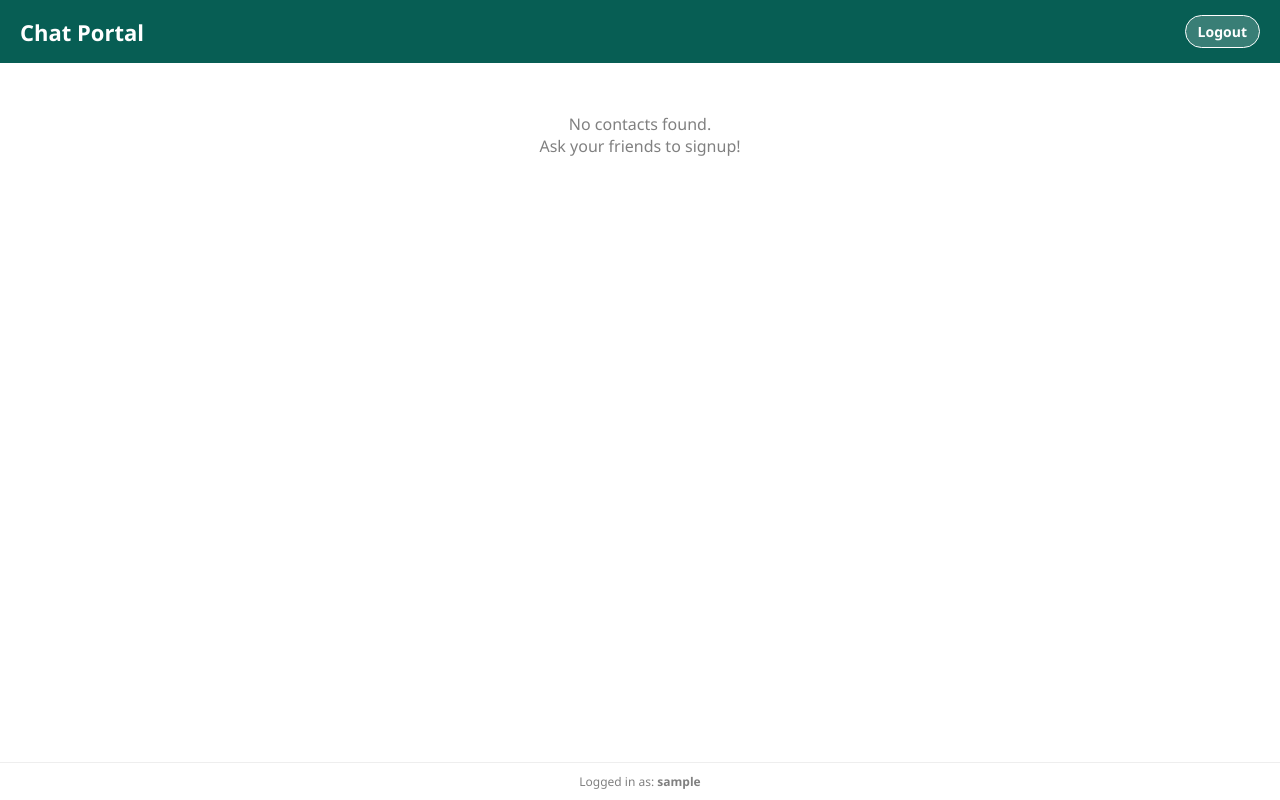
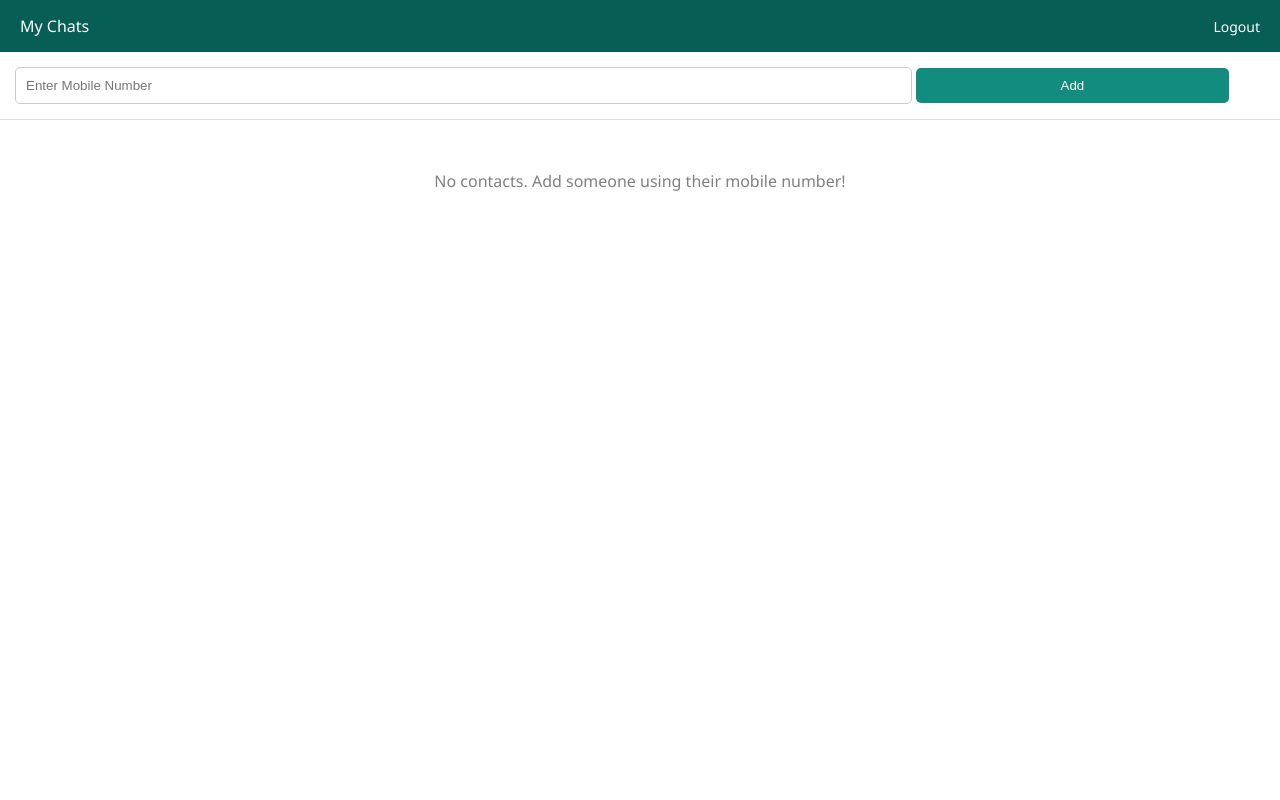
Before and after one commit to amanupadhy480-josh/Chat-Portal, a Flask app: page / in a window 1280 px wide. Run offline with Flask 3, Linux system fonts and the light colour scheme; the visitor is signed in with stand-in values (Sample User, id 1); data that the repository does not hold is empty.

Commit message:
Update home.html

```diff
--- a/templates/home.html
+++ b/templates/home.html
@@ -4,47 +4,45 @@
     <meta name="viewport" content="width=device-width, initial-scale=1.0">
     <title>Chat Portal - Home</title>
     <style>
-        body { font-family: 'Segoe UI', Tahoma, sans-serif; margin: 0; background: #f0f2f5; display: flex; flex-direction: column; height: 100vh; }
-        .header { background: #075e54; color: white; padding: 15px 20px; font-size: 22px; font-weight: bold; display: flex; justify-content: space-between; align-items: center; box-shadow: 0 2px 4px rgba(0,0,0,0.1); }
-        .logout-btn { font-size: 14px; background: rgba(255,255,255,0.2); color: white; padding: 6px 12px; border-radius: 20px; text-decoration: none; border: 1px solid white; }
-
-        .user-list { flex: 1; overflow-y: auto; background: white; width: 100%; }
-        .user-item { padding: 15px 20px; border-bottom: 1px solid #f0f0f0; display: flex; align-items: center; cursor: pointer; text-decoration: none; color: black; transition: 0.2s; }
-        .user-item:active { background: #ebebeb; }
-
-        .avatar { width: 50px; height: 50px; background: #128c7e; border-radius: 50%; margin-right: 15px; display: flex; align-items: center; justify-content: center; color: white; font-size: 20px; font-weight: bold; }
-        .info { flex: 1; }
-        .info strong { font-size: 17px; }
-        .info small { color: #666; font-size: 13px; margin-top: 2px; display: block; }
+        body { font-family: 'Segoe UI', sans-serif; margin: 0; background: #f0f2f5; display: flex; flex-direction: column; height: 100vh; }
+        .header { background: #075e54; color: white; padding: 15px 20px; display: flex; justify-content: space-between; align-items: center; }
+        .add-box { background: white; padding: 15px; border-bottom: 1px solid #ddd; }
+        .add-box input { width: 70%; padding: 10px; border: 1px solid #ccc; border-radius: 5px; }
+        .add-box button { width: 25%; padding: 10px; background: #128c7e; color: white; border: none; border-radius: 5px; cursor: pointer; }
+        .user-list { flex: 1; overflow-y: auto; background: white; }
+        .user-item { padding: 15px; border-bottom: 1px solid #f0f0f0; display: flex; align-items: center; text-decoration: none; color: black; }
+        .avatar { width: 45px; height: 45px; background: #128c7e; border-radius: 50%; margin-right: 15px; display: flex; align-items: center; justify-content: center; color: white; font-weight: bold; }
+        .flash { color: red; font-size: 12px; text-align: center; }
     </style>
 </head>
 <body>
     <div class="header">
-        <span>Chat Portal</span>
-        <a href="/logout" class="logout-btn">Logout</a>
+        <span>My Chats</span>
+        <a href="/logout" style="color:white; text-decoration:none; font-size:14px;">Logout</a>
+    </div>
+
+    <div class="add-box">
+        <form action="/add_contact" method="POST">
+            <input name="mobile" placeholder="Enter Mobile Number" required>
+            <button type="submit">Add</button>
+        </form>
+        {% with messages = get_flashed_messages() %}{% if messages %}<p class="flash">{{ messages[0] }}</p>{% endif %}{% endwith %}
     </div>
 
     <div class="user-list">
-        {% if users %}
-            {% for user in users %}
-            <a href="/chat/{{ user.username }}" class="user-item">
-                <div class="avatar">{{ user.username[0]|upper }}</div>
-                <div class="info">
-                    <strong>{{ user.username }}</strong>
-                    <small>+91 {{ user.mobile }}</small>
+        {% if contacts %}
+            {% for c in contacts %}
+            <a href="/chat/{{ c.contact_username }}" class="user-item">
+                <div class="avatar">{{ c.contact_username[0]|upper }}</div>
+                <div>
+                    <strong>{{ c.contact_username }}</strong><br>
+                    <small>+91 {{ c.contact_mobile }}</small>
                 </div>
-                <div style="color: #075e54; font-size: 20px;">›</div>
             </a>
             {% endfor %}
         {% else %}
-            <div style="text-align: center; padding: 50px; color: gray;">
-                No contacts found.<br>Ask your friends to signup!
-            </div>
+            <p style="text-align: center; color: gray; margin-top: 50px;">No contacts. Add someone using their mobile number!</p>
         {% endif %}
     </div>
-
-    <div style="padding: 10px; text-align: center; font-size: 12px; color: gray; background: white; border-top: 1px solid #eee;">
-        Logged in as: <strong>{{ current_user.username }}</strong>
-    </div>
 </body>
-</html>
+    </html>
```
